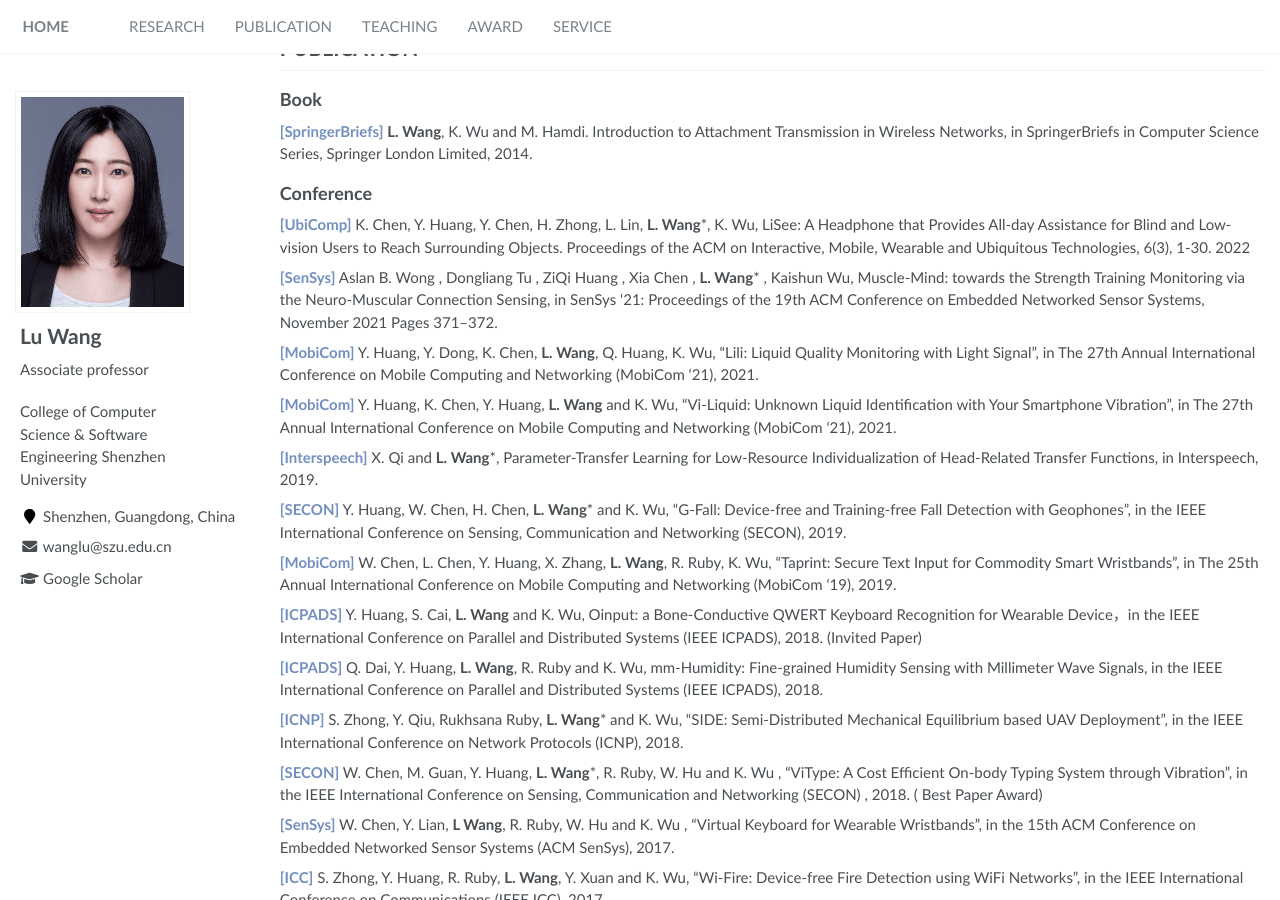
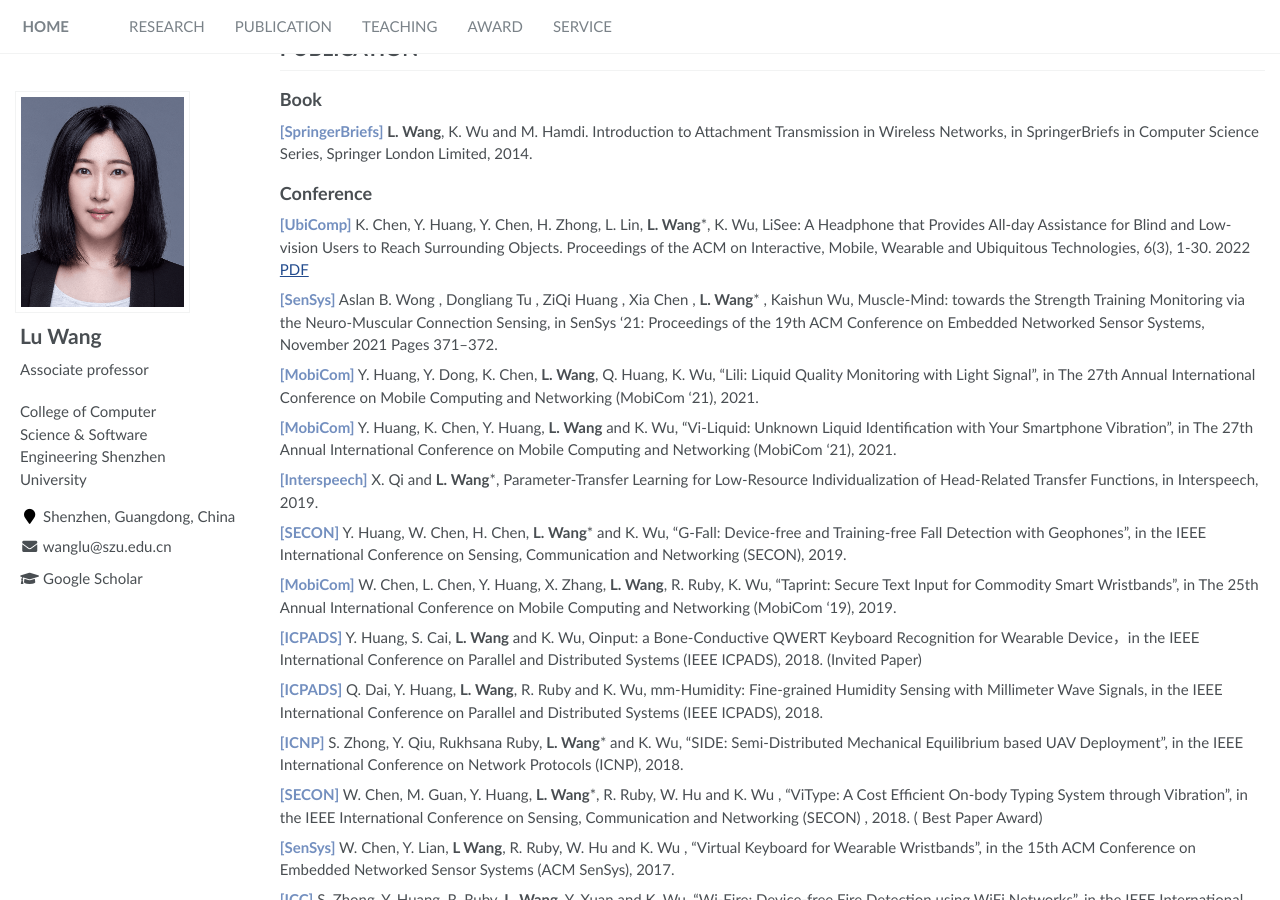
Before and after one commit to luwang-szu/luwang-szu.github.io, a Jekyll site: the page built from _pages/about.md, in a window 1280 px wide and 900 px high, scrolled down 942 px. Built offline with Jekyll 4.4.1, drawn with Linux system fonts in a browser that asks for light colours.

Commit message:
Update about.md

```diff
--- a/_pages/about.md
+++ b/_pages/about.md
@@ -49,7 +49,7 @@ My research interest mainly focuses on the design and implementation of future h
 <strong> <font color="#738FBF">[SpringerBriefs]</font></strong> **L. Wang**, K. Wu and M. Hamdi. Introduction to Attachment Transmission in Wireless Networks, in SpringerBriefs in Computer Science Series, Springer London Limited, 2014.
 
 ## Conference
-<strong> <font color="#738FBF">[UbiComp]</font></strong> K. Chen, Y. Huang, Y. Chen, H. Zhong, L. Lin, __L. Wang__*,  K. Wu, LiSee: A Headphone that Provides All-day Assistance for Blind and Low-vision Users to Reach Surrounding Objects. Proceedings of the ACM on Interactive, Mobile, Wearable and Ubiquitous Technologies, 6(3), 1-30. 2022
+<strong> <font color="#738FBF">[UbiComp]</font></strong> K. Chen, Y. Huang, Y. Chen, H. Zhong, L. Lin, __L. Wang__\*,  K. Wu, LiSee: A Headphone that Provides All-day Assistance for Blind and Low-vision Users to Reach Surrounding Objects. Proceedings of the ACM on Interactive, Mobile, Wearable and Ubiquitous Technologies, 6(3), 1-30. 2022 [PDF](../paper/LiSee A Headphone that Provides All-day Assistance for Blind and Low-vision Users to Reach Surrounding Objects.pdf)
 
 <strong> <font color="#738FBF">[SenSys]</font></strong> Aslan B. Wong , Dongliang Tu , ZiQi Huang , Xia Chen , __L. Wang__* , Kaishun Wu, Muscle-Mind: towards the Strength Training Monitoring via the Neuro-Muscular Connection Sensing, in SenSys '21: Proceedings of the 19th ACM Conference on Embedded Networked Sensor Systems, November 2021 Pages 371–372.
 
```
